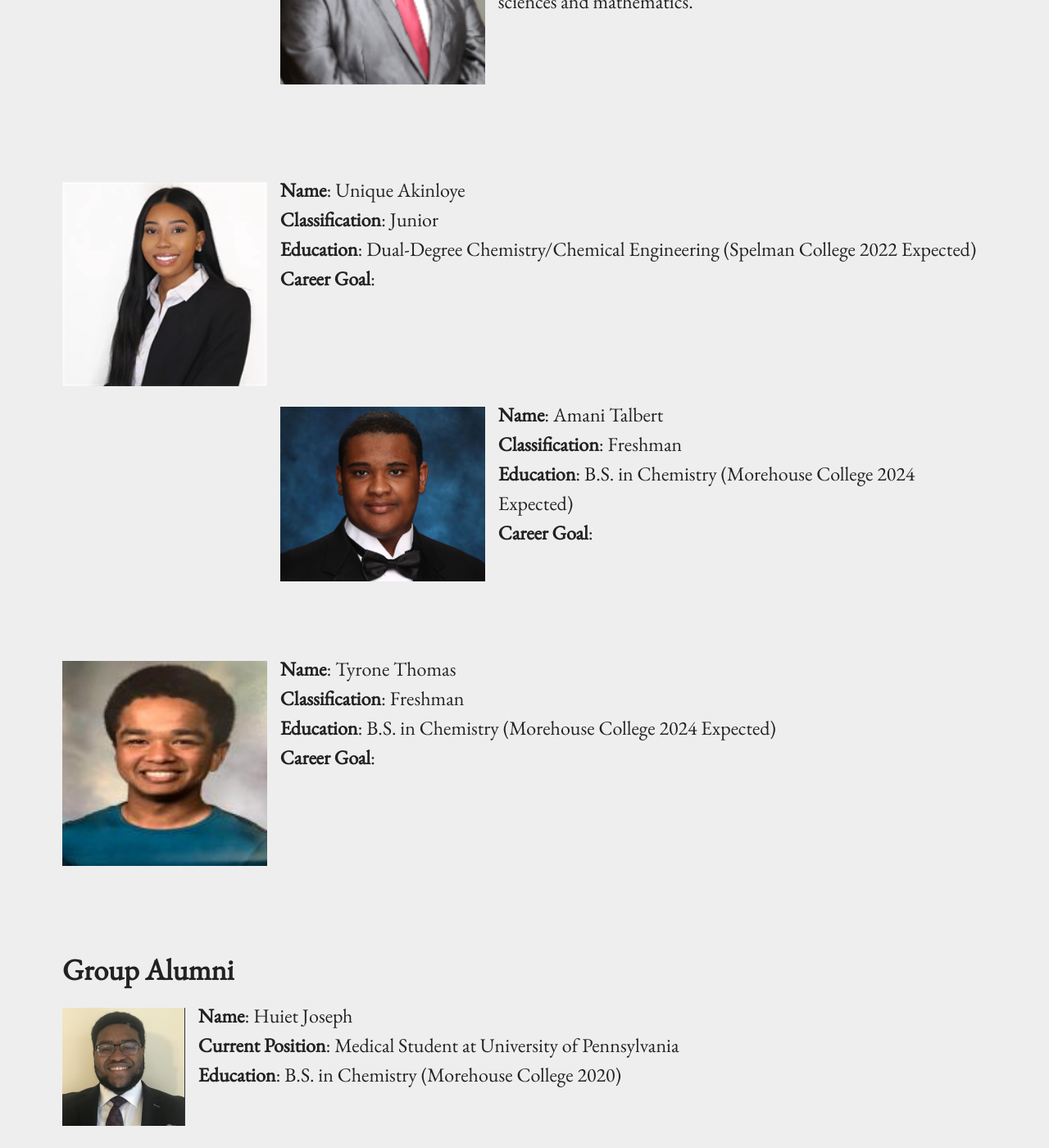
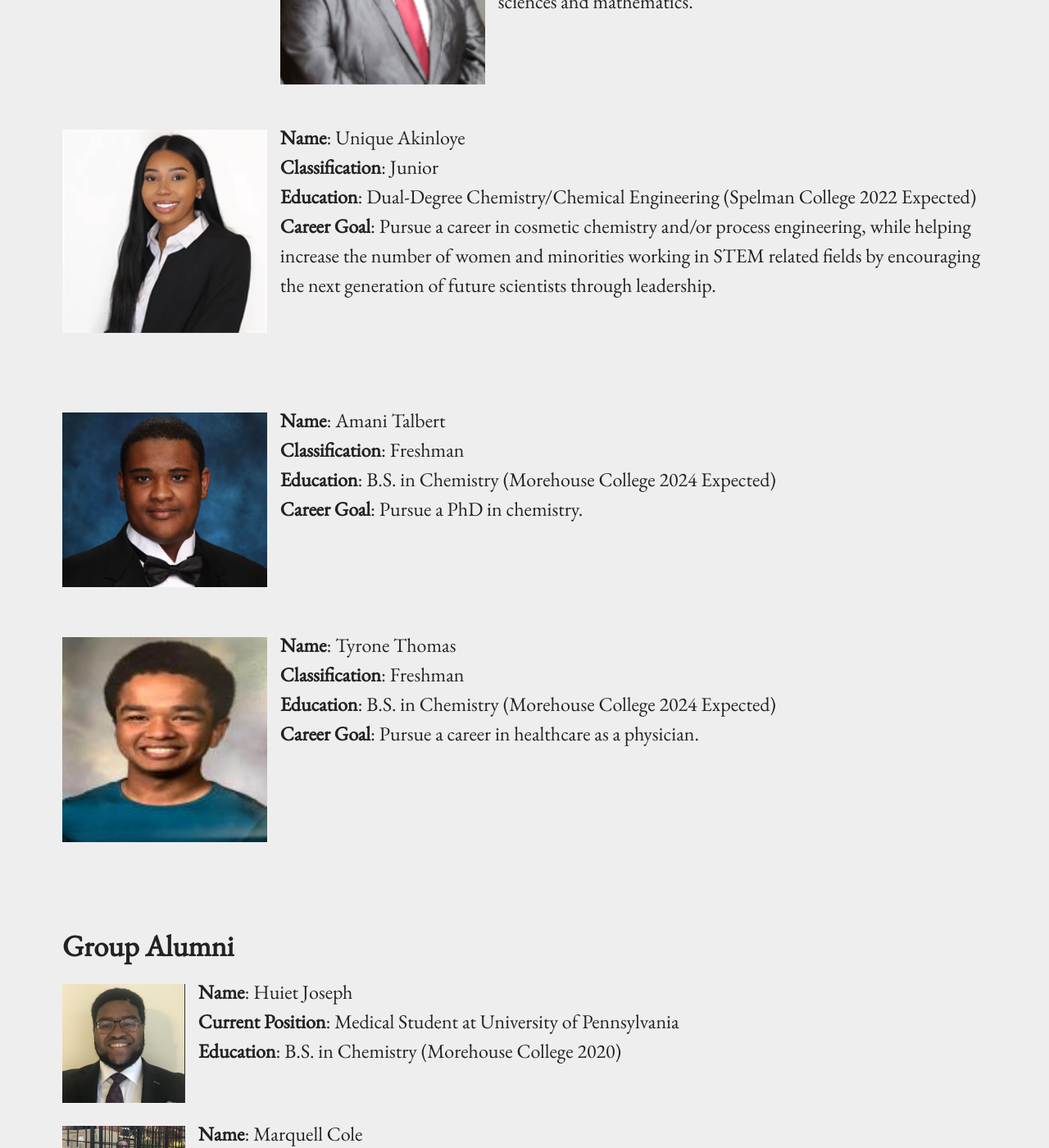
Before and after one commit to WDerricotte/wderricotte.github.io, a Jekyll site: the page built from people.md, in a window 1280 px wide and 1400 px high, scrolled down 976 px. Shown: the whole window at 82% size. Built offline with Jekyll 4.4.1, drawn with Linux system fonts in a browser that asks for light colours.

Commit message:
Adding Career Goals

```diff
--- a/people.md
+++ b/people.md
@@ -27,12 +27,10 @@
 
 &nbsp;
 
-&nbsp;
-
 {% include image.html url="../images/unique_akinloye.png" caption="" width="250px" align="left" %}**Name**: Unique Akinloye
 **Classification**: Junior
 **Education**: Dual-Degree Chemistry/Chemical Engineering (Spelman College 2022 Expected)
-**Career Goal**:
+**Career Goal**: Pursue a career in cosmetic chemistry and/or process engineering, while helping increase the number of women and minorities working in STEM related fields by encouraging the next generation of future scientists through leadership.
 &nbsp;
 
 &nbsp;
@@ -40,7 +38,7 @@
 {% include image.html url="../images/amani_talbert.jpg" caption="" width="250px" align="left" %}**Name**: Amani Talbert
 **Classification**: Freshman
 **Education**: B.S. in Chemistry (Morehouse College 2024 Expected)
-**Career Goal**:
+**Career Goal**: Pursue a PhD in chemistry.
 &nbsp;
 
 &nbsp;
@@ -48,7 +46,7 @@
 {% include image.html url="../images/tyrone_thomas.jpg" caption="" width="250px" align="left" %}**Name**: Tyrone Thomas
 **Classification**: Freshman
 **Education**: B.S. in Chemistry (Morehouse College 2024 Expected)
-**Career Goal**:
+**Career Goal**: Pursue a career in healthcare as a physician.
 &nbsp;
 
 &nbsp;
```
